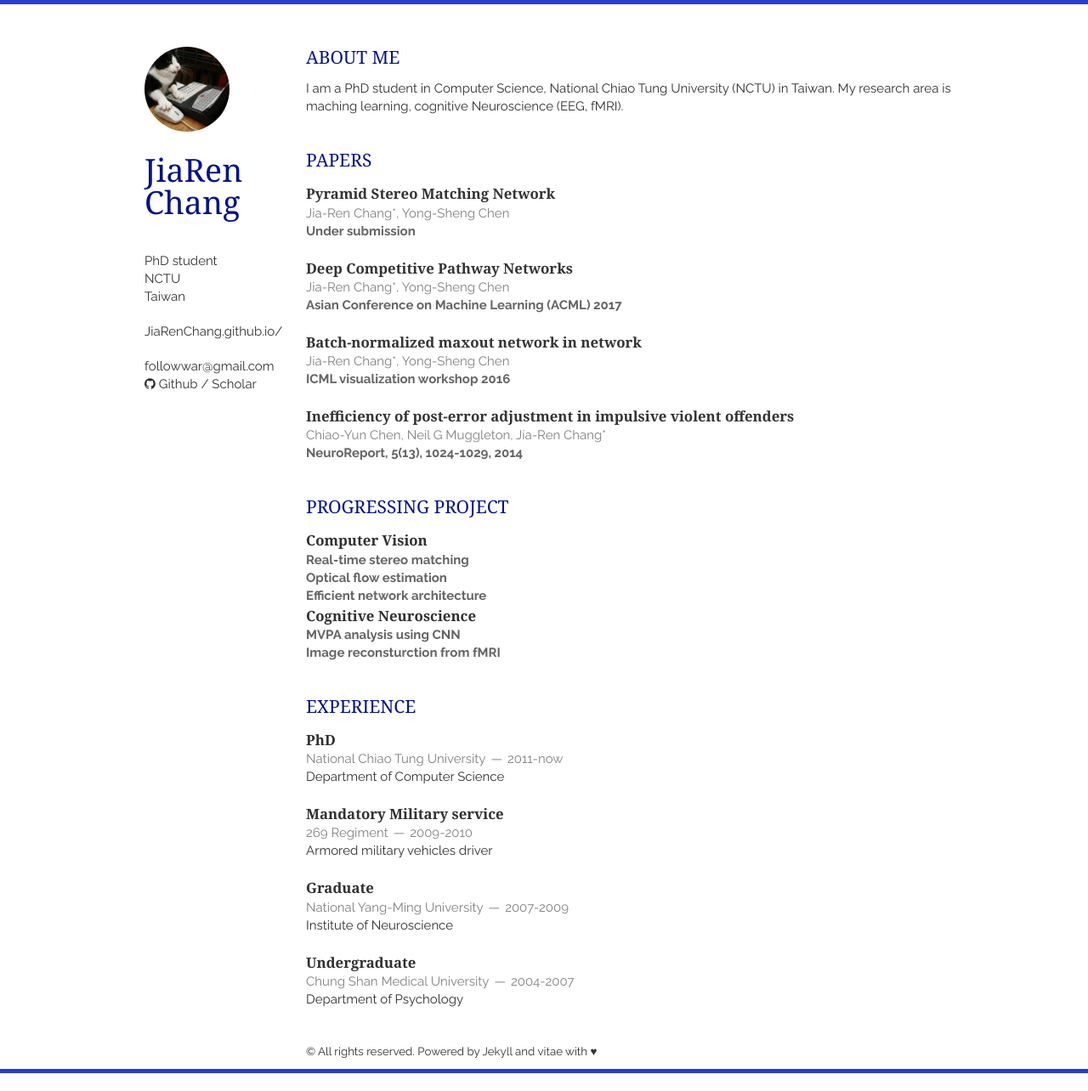
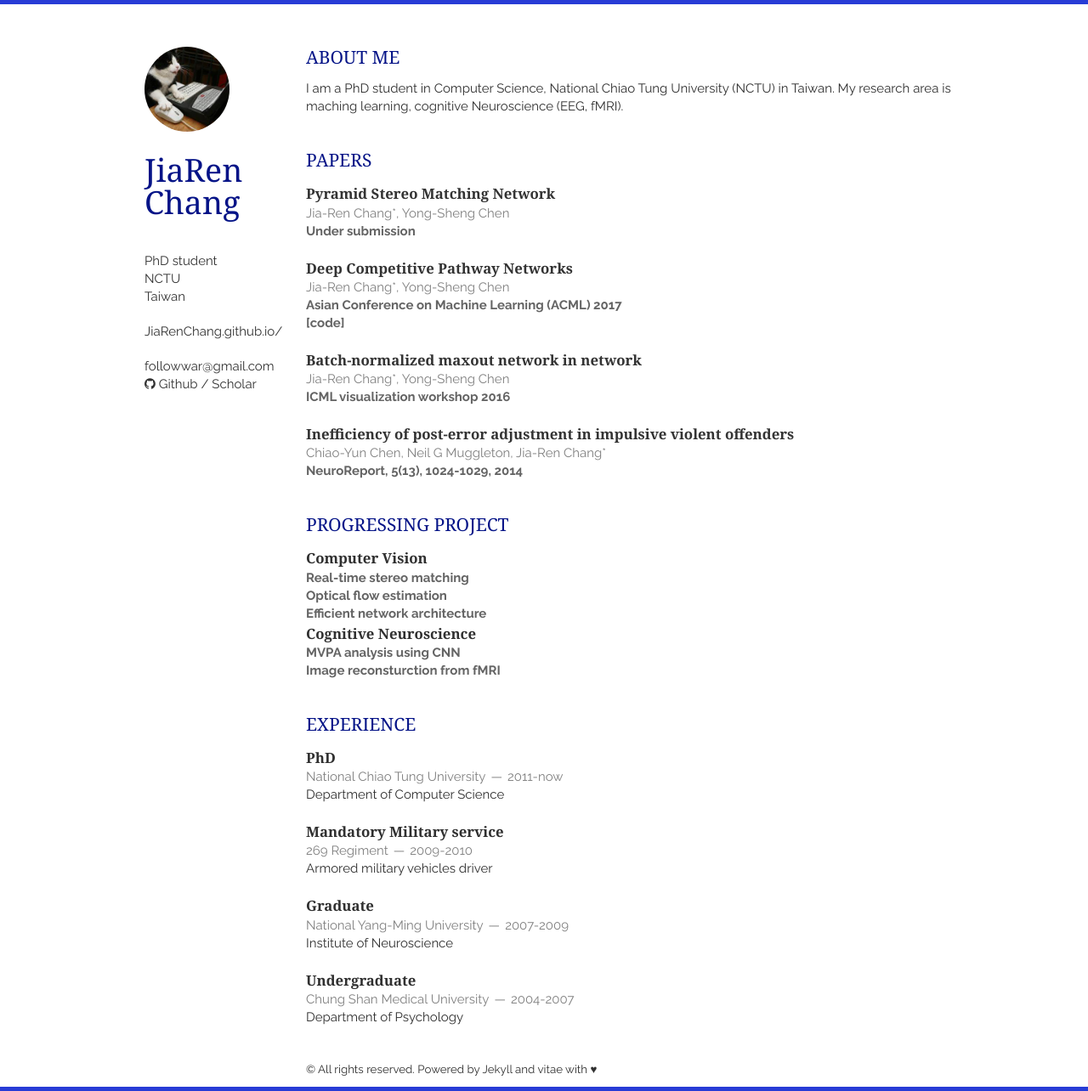
Before and after one commit to JiaRenChang/JiaRenChang.github.io, a Jekyll site: the page built from index.html, in a window 1280 px wide. Shown: the whole page at 85% size. Built offline with Jekyll 4.4.1, drawn with Linux system fonts in a browser that asks for light colours; nearby versions of some CDN libraries; the list of posts is cut into pages by our own code; a style sheet for code colours, icons or effects is not loaded; before the commit the page ends 1263 px from its top, so only the background shows below that.

Commit message:
Update education.html

```diff
--- a/_includes/education.html
+++ b/_includes/education.html
@@ -17,6 +17,9 @@
         <p>
             <em>Asian Conference on Machine Learning (ACML) 2017</em>
         </p>
+        <p><a href="https://github.com/JiaRenChang/CoPaNet">
+            <em>[code]</em>
+        </a></p>
     </article>
     <article>
         <header>
```
